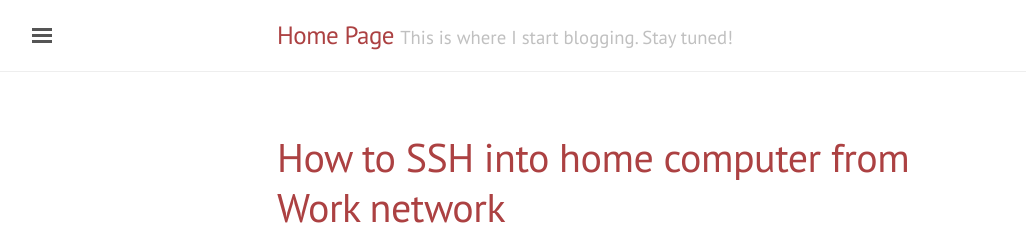
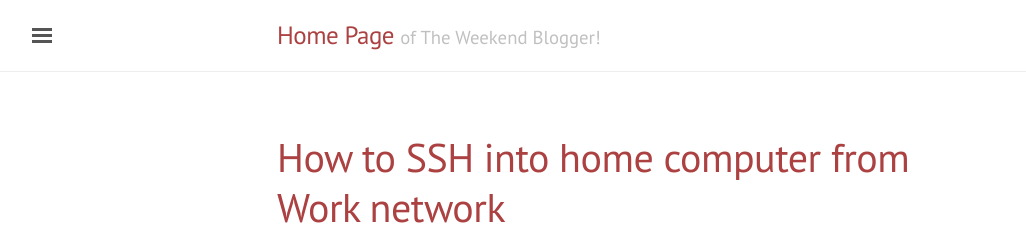
Before and after one commit to tejas619/tejas619.github.io, a Jekyll site: the page built from index.html, in a window 1280 px wide and 900 px high. Shown: the top 225 px of the window, without its empty margins (3-1029 px from the left). Built offline with Jekyll 4.4.1, drawn with Linux system fonts in a browser that asks for light colours; the list of posts is cut into pages by our own code.

Commit message:
link fix

```diff
--- a/_config.yml
+++ b/_config.yml
@@ -5,7 +5,7 @@
 
 # Setup
 title:               Home Page
-tagline:             'This is where I start blogging. Stay tuned!'
+tagline:             'of The Weekend Blogger!'
 description:         'I am a security enthusiast who is currently working as security engineer at Intuit. This blog post I will be using to write some tech blogs so that I can share my knowledge with the world and keep an archive for myself.'
 url:                 https://tejas619.github.io
 baseurl:             ''
--- a/_includes/sidebar.html
+++ b/_includes/sidebar.html
@@ -6,7 +6,7 @@
 
 <div class="sidebar" id="sidebar">
 <div class="sidebar-logo" style="align:center">
-      <img src="http://www.gravatar.com/avatar/{{ site.author.gravatar_md5 }}?s=120" />
+      <img src="http://www.gravatar.com/avatar/{{ site.author.gravatar_md5 }}?s=260" />
   </div>
   <div class="sidebar-item">
     <p>{{ site.description }}</p>
--- a/index.html
+++ b/index.html
@@ -7,7 +7,7 @@
   {% for post in paginator.posts %}
   <div class="post">
     <h1 class="post-title">
-      <a href="{{ site.baseurl }}/{{ post.url }}">
+      <a href="{{ site.baseurl }}{{ post.url }}">
         {{ post.title }}
       </a>
     </h1>
```
